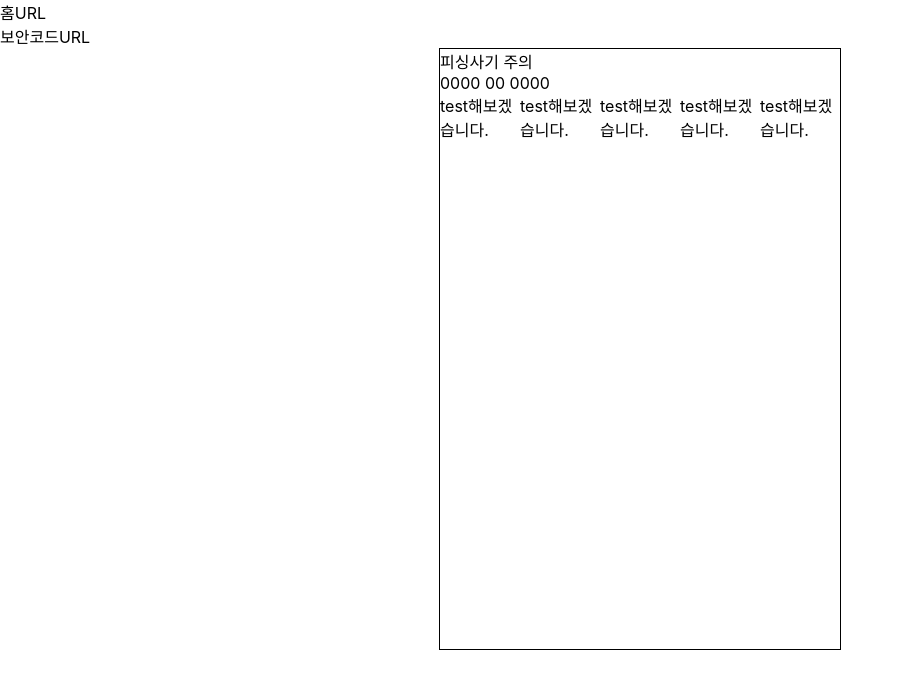
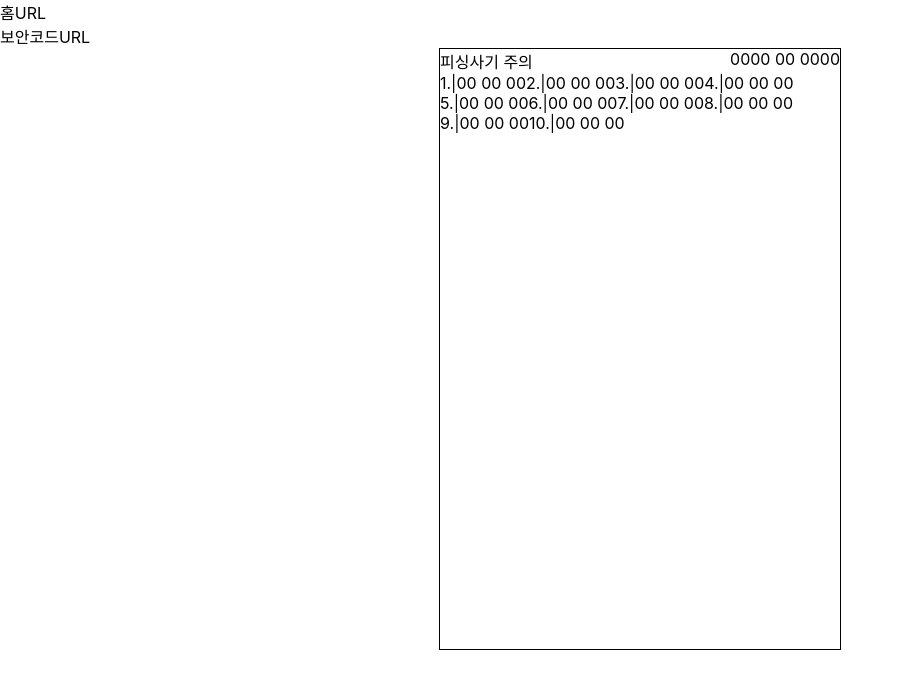
Before and after one commit to kanghyungyu3614/Bank, a React (Create React App) app in the folder src/main/frontend/: page /member/securityCard in a window 1280 px wide. Shown: the top 688 px of the page, without its empty margins (0-904 px from the left). Built offline with nearby package versions, Linux system fonts and the light colour scheme; no server answers.

Commit message:
강현규test

```diff
--- a/src/main/frontend/src/component/SecurityCard.jsx
+++ b/src/main/frontend/src/component/SecurityCard.jsx
@@ -1,4 +1,4 @@
-import React from 'react';
+import React,{useState,useEffect} from 'react';
 import './css/SecurityCard.css'
 import axios from 'axios'; //   npm install axios 설치 했을경우만 가능
 
@@ -7,26 +7,38 @@ export default function SecurityCard (){
     //  @CrossOrigin(origins = "http://localhost:3000")
     let data =  axios.get( "http://localhost:8080/member/securityCard") // 요청
                 .then( res => { alert( res.data);console.log(res);} )                    // 응답
-    for(let i=0; i<data.length; i++){
 
 
+    function PrintSecurityCardInfo(){
+        for(let i=0; i<data.length; i++){
+
+
+        }
     }
+
+
 
   return (
     <div className="securitCard">
         {/* main number */}
         <div className="main">
             <div>피싱사기 주의</div>
-            <div className="mainSecutiryNumber">0000 00 0000</div>
+            <div className="mainSecutiryNumber">0000 00 0000{/*data.mainNumber*/}</div>
         </div>
 
         {/* sub number */}
         <div className="sub">
-            <div>test해보겠습니다.</div>
-            <div>test해보겠습니다.</div>
-            <div>test해보겠습니다.</div>
-            <div>test해보겠습니다.</div>
-            <div>test해보겠습니다.</div>
+            <div>1.|00 00 00</div>
+            <div>2.|00 00 00</div>
+            <div>3.|00 00 00</div>
+            <div>4.|00 00 00</div>
+            <div>5.|00 00 00</div>
+            <div>6.|00 00 00</div>
+            <div>7.|00 00 00</div>
+            <div>8.|00 00 00</div>
+            <div>9.|00 00 00</div>
+            <div>10.|00 00 00</div>
+            {/*PrintSecurityCardInfo()*/}
         </div>
     </div>
     );
--- a/src/main/frontend/src/component/css/SecurityCard.css
+++ b/src/main/frontend/src/component/css/SecurityCard.css
@@ -1,4 +1,6 @@
 
+
+/* securitCard */
 .securitCard{
     margin-top: 10px;
     border: 1px solid black;
@@ -7,6 +9,13 @@
     margin : 0 auto;
 }
 
+/* main */
+.main{
+    display: flex;
+    justify-content: space-between
+}
+/* main */
 .sub{
     display: flex;
+    flex-wrap: wrap;
 }
```
